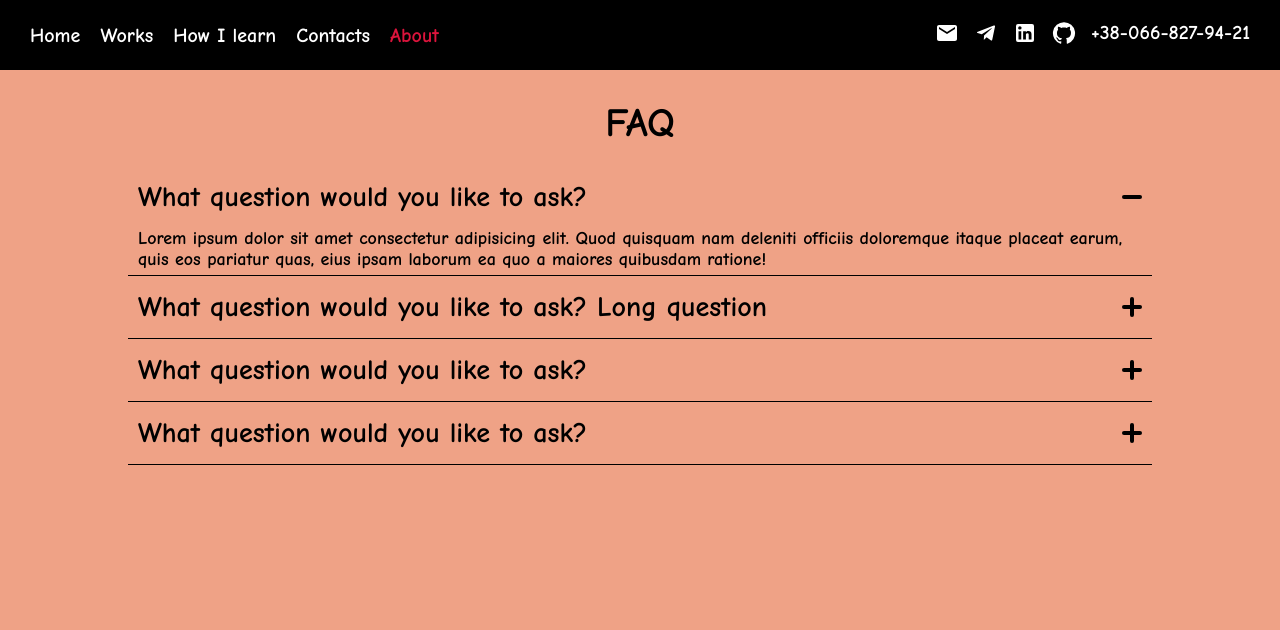
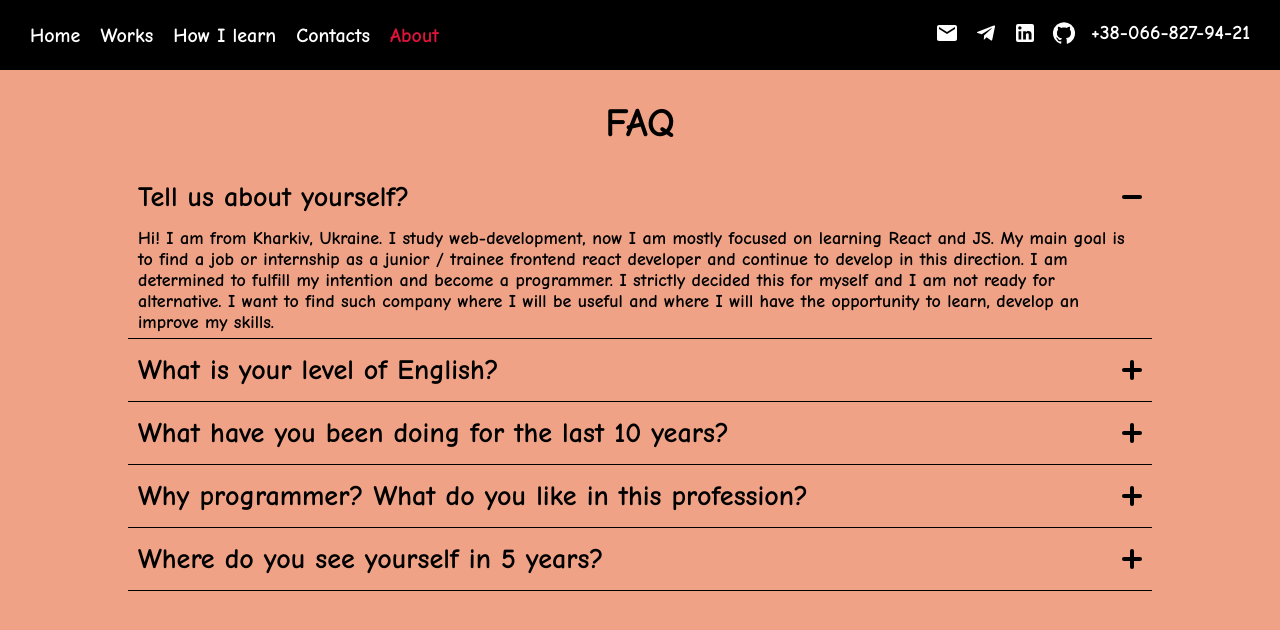
Before and after one commit to Zhenkaaf/myPortfolioFODOROV, a React (Create React App) app: page /#/about in a window 1280 px wide. Shown: the top 630 px of the page. Built offline with nearby package versions, Linux system fonts and the light colour scheme.

Commit message:
aboutAddData

```diff
--- a/src/pages/about/About.jsx
+++ b/src/pages/about/About.jsx
@@ -7,23 +7,28 @@ const About = () => {
     const data = [
         {
             id: 1,
-            question: 'What question would you like to ask?',
-            answer: 'Lorem ipsum dolor sit amet consectetur adipisicing elit. Quod quisquam nam deleniti officiis doloremque itaque placeat earum, quis eos pariatur quas, eius ipsam laborum ea quo a maiores quibusdam ratione!'
+            question: 'Tell us about yourself?',
+            answer: 'Hi! I am from Kharkiv, Ukraine. I study web-development, now I am mostly focused on learning React and JS. My main goal is to find a job or internship as a junior / trainee frontend react developer and continue to develop in this direction. I am determined to fulfill my intention and become a programmer. I strictly decided this for myself and I am not ready for alternative. I want to find such company where I will be useful and where I will have the opportunity to learn, develop an improve my skills.'
         },
         {
             id: 2,
-            question: 'What question would you like to ask? Long question',
-            answer: 'Lorem ipsum dolor sit amet consectetur adipisicing elit. Quod quisquam nam deleniti officiis doloremque itaque placeat earum, quis eos pariatur quas, eius ipsam laborum ea quo a maiores quibusdam ratione!'
+            question: 'What is your level of English?',
+            answer: 'I think that I have pre-intermediate level of English. But I take English lessons twice a week, so I am in process of improving my English.'
         },
         {
             id: 3,
-            question: 'What question would you like to ask?',
-            answer: 'Lorem ipsum dolor sit amet consectetur adipisicing elit. Quod quisquam nam deleniti officiis doloremque itaque placeat earum, quis eos pariatur quas, eius ipsam laborum ea quo a maiores quibusdam ratione!Lorem ipsum dolor sit amet consectetur adipisicing elit. Quod quisquam nam deleniti officiis doloremque itaque placeat earum, quis eos pariatur quas, eius ipsam laborum ea quo a maiores quibusdam ratione!Lorem ipsum dolor sit amet consectetur adipisicing elit. Quod quisquam nam deleniti officiis doloremque itaque placeat earum, quis eos pariatur quas, eius ipsam laborum ea quo a maiores quibusdam ratione!Lorem ipsum dolor sit amet consectetur adipisicing elit. Quod quisquam nam deleniti officiis doloremque itaque placeat earum, quis eos pariatur quas, eius ipsam laborum ea quo a maiores quibusdam ratione!'
+            question: 'What have you been doing for the last 10 years?',
+            answer: 'Some years ago I took a QA course from AltexSoft Lab company and during learning process I worked in a team from 10 people. All communication was online, so I have experience of work online. And I am familiar with such concepts like test cases, requirements, methods of testing, software development life cukle, Scrum methodology etc. Also I have experience in gardening, furniture and printing industry, in sales. I always worked in small teams. Recent years I worked at automotive factories in Poland, so I know Polish language a little bit.'
         },
         {
             id: 4,
-            question: 'What question would you like to ask?',
-            answer: 'Lorem ipsum dolor sit amet consectetur adipisicing elit. Quod quisquam nam deleniti officiis doloremque itaque placeat earum, quis eos pariatur quas, eius ipsam laborum ea quo a maiores quibusdam ratione!'
+            question: 'Why programmer? What do you like in this profession?',
+            answer: "I want to obtain real profession, as craft. In such area, where I can grow, develop without restrictions. You know, I have experience physically hard and without any perspective work, sometimes outside, sometimes in a bad weather. I am fed up with this. And honestly I don't see sense to live such way further. That's why I like profession programmer. I like that in this profession you haven't got restrictions. I like feelings when I can resolve some task or understand how works some algorithm. I like that I can work at the desk in comfortable office or from home. I like that this job isn't phisically hard. I like that there are perspectives and opportunity to constantly develop. And I am feeling that I can bring more useful to this world working as a programmer."
+        },
+        {
+            id: 5,
+            question: 'Where do you see yourself in 5 years?',
+            answer: "In the first 2-3 years I see myself becoming be a true expert at my role as a frontend developer. I plan to really immerse myself in this position to be useful and efficient as possible for team and company. And I hope that after next 2-3 years, my skills and knowledge will enough to share them with more younger employees and help them to become true expert."
         },
     ];
 
```
